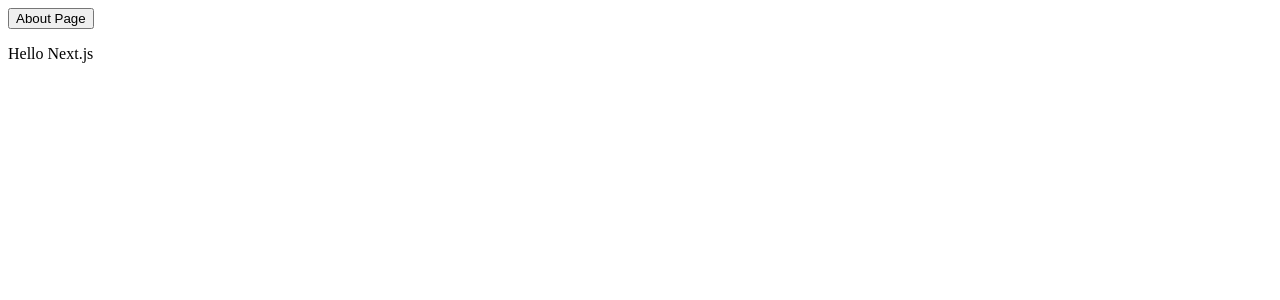
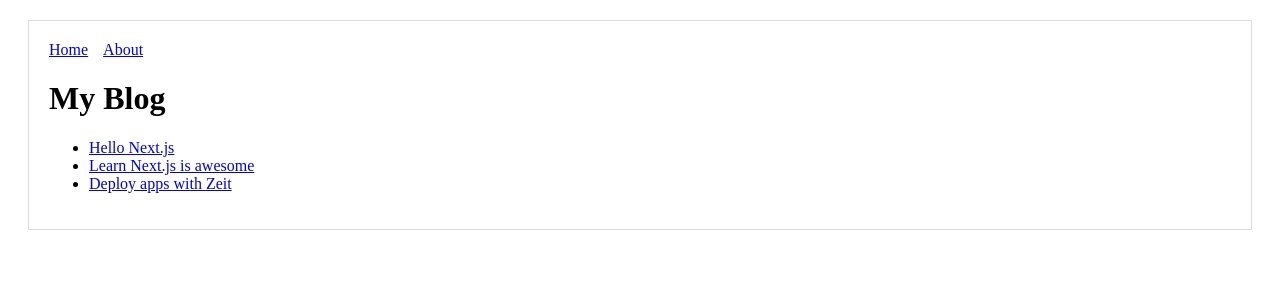
Before and after one commit to serhiiminin/candbox-next, a Next.js app: page / in a window 1280 px wide. Shown: the top 300 px of the page. Built offline with nearby package versions, Linux system fonts and the light colour scheme.

Commit message:
use dynamic pages

```diff
--- /dev/null
+++ b/components/Header.js
@@ -0,0 +1,18 @@
+import Link from 'next/link'
+
+const linkStyle = {
+  marginRight: 15
+}
+
+const Header = () => (
+  <div>
+    <Link href="/">
+      <a style={linkStyle}>Home</a>
+    </Link>
+    <Link href="/about">
+      <a style={linkStyle}>About</a>
+    </Link>
+  </div>
+)
+
+export default Header
--- /dev/null
+++ b/components/MyLayout.js
@@ -0,0 +1,16 @@
+import Header from './Header';
+
+const layoutStyle = {
+  margin: 20,
+  padding: 20,
+  border: '1px solid #DDD'
+};
+
+const Layout = (props) => (
+  <div style={layoutStyle}>
+    <Header/>
+    {props.children}
+  </div>
+);
+
+export default Layout;
--- a/pages/about.js
+++ b/pages/about.js
@@ -1,5 +1,9 @@
+import MyLayout from '../components/MyLayout';
+
 export default () => (
   <div>
-    <p>This is the about page</p>
+    <MyLayout>
+      <p>This is the about page</p>
+    </MyLayout>
   </div>
 )
--- a/pages/index.js
+++ b/pages/index.js
@@ -1,12 +1,21 @@
+import Layout from '../components/MyLayout.js';
 import Link from 'next/link';
 
-const Index = () => (
-  <div>
-    <Link href="/about">
-      <button>About Page</button>
+const PostLink = (props) => (
+  <li>
+    <Link href={`/post?title=${props.title}`}>
+      <a>{props.title}</a>
     </Link>
-    <p>Hello Next.js</p>
-  </div>
+  </li>
 );
 
-export default Index;
+export default () => (
+  <Layout>
+    <h1>My Blog</h1>
+    <ul>
+      <PostLink title="Hello Next.js"/>
+      <PostLink title="Learn Next.js is awesome"/>
+      <PostLink title="Deploy apps with Zeit"/>
+    </ul>
+  </Layout>
+)
```
Also changed, not shown: pages/post.js (added, +17 -0 lines).
